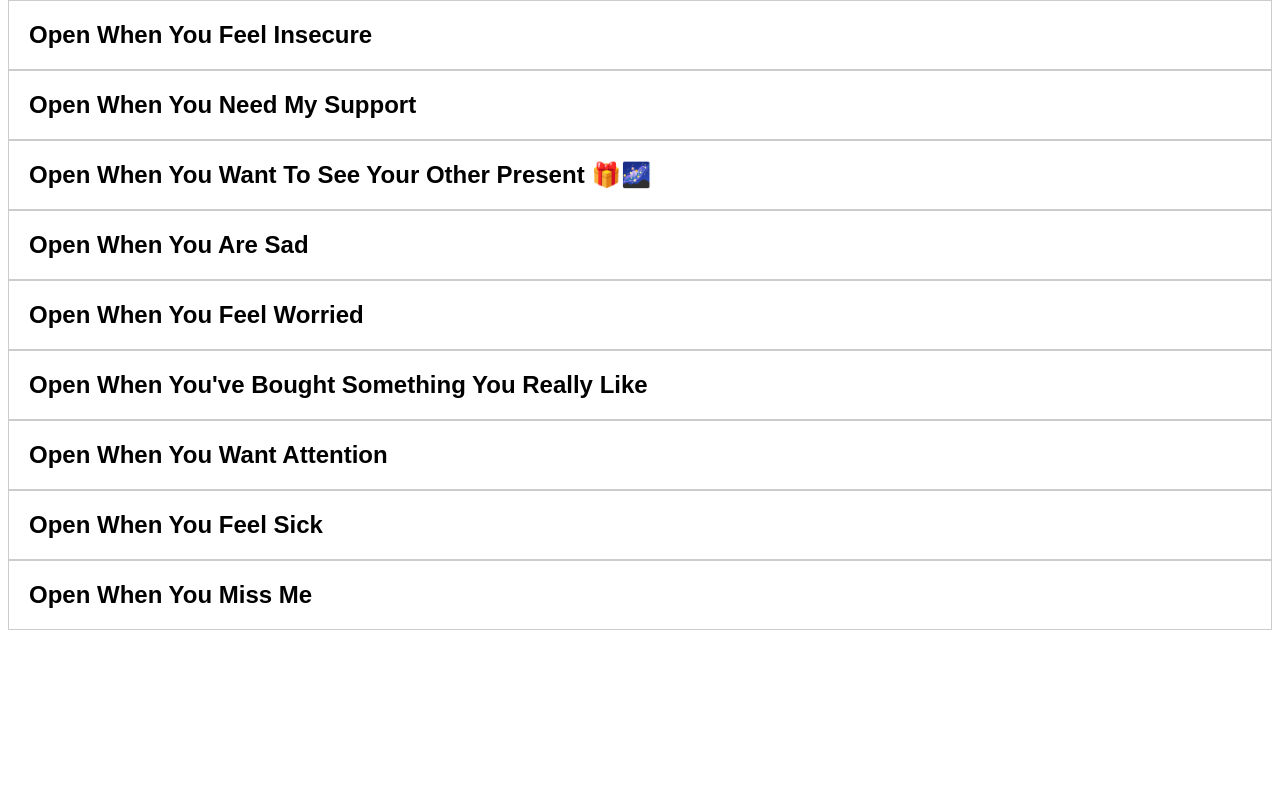
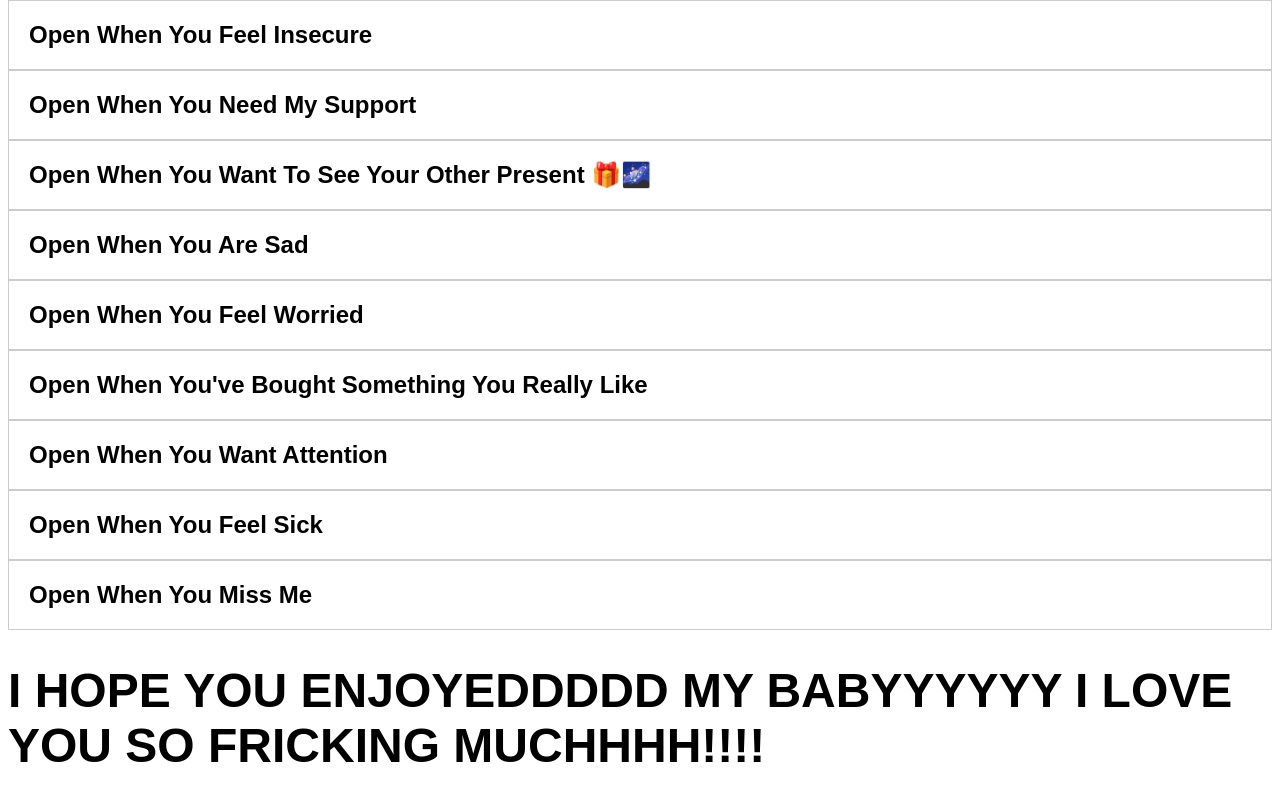
Before and after one commit to 4MZO/4MZO.github-io, a plain HTML site: page index.html in a window 1280 px wide. Shown: the part 3104-3905 px from the top of the page. Before the commit the page ends 3742 px from the top, so only its background shows below. Drawn offline with Linux system fonts and the light colour scheme.

Commit message:
Update index.html

```diff
--- a/index.html
+++ b/index.html
@@ -139,9 +139,9 @@
     <div class="dialog-box" onclick="showPopUp('👩‍❤️‍💋‍👨', 'I Miss You Too Baby! If You Miss Me Then Just Message Me, I Will Reply And Give You ALLLLLL My Time Babygirl. If I Cant, Then Just Know Im Currently Missing You Too, And I Cant Wait To Speak To You. I Love You Beautiful.')">
         <b>Open When You Miss Me</b>
     </div>
+</div>
+    <H1>I HOPE YOU ENJOYEDDDDD MY BABYYYYYY I LOVE YOU SO FRICKING MUCHHHH!!!!</H1>
 
-
-    </div>
 </font>
         <script>
         var popUpVisible = false;
```
